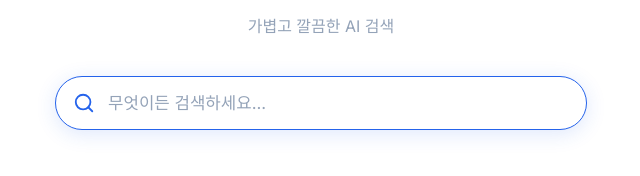
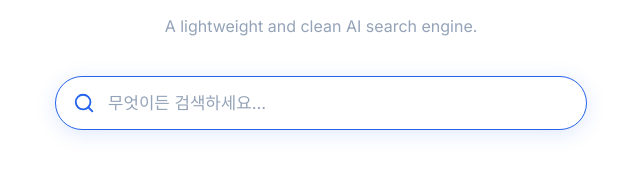
Before and after one commit to llaa33219/helium-search, a website: page frontend/index.html in a window 1280 px wide. Shown: the part 372-548 px from the top of the page, without its empty margins (319-959 px from the left). Drawn offline with Linux system fonts and the light colour scheme.

Commit message:
chore: translate description to English

```diff
--- a/frontend/index.html
+++ b/frontend/index.html
@@ -4,9 +4,9 @@
   <meta charset="UTF-8">
   <meta name="viewport" content="width=device-width, initial-scale=1.0">
   <title>Helium Search</title>
-  <meta name="description" content="가볍고 깔끔한 AI 검색엔진. 답만 주고, 군더더기 없다.">
+  <meta name="description" content="A lightweight and clean AI search engine.">
   <meta property="og:title" content="Helium Search">
-  <meta property="og:description" content="가볍고 깔끔한 AI 검색엔진">
+  <meta property="og:description" content="A lightweight and clean AI search engine.">
   <meta property="og:type" content="website">
   <meta name="theme-color" content="#2563eb">
   <link rel="preconnect" href="https://fonts.googleapis.com">
@@ -22,7 +22,7 @@
       <h1 class="brand">
         <span class="brand-he">He</span>lium
       </h1>
-      <p class="tagline">가볍고 깔끔한 AI 검색</p>
+      <p class="tagline">A lightweight and clean AI search engine.</p>
       <form class="search-form search-form--home" id="home-search-form">
         <div class="search-input-wrap">
           <svg class="search-icon" viewBox="0 0 24 24" fill="none" stroke="currentColor" stroke-width="2" stroke-linecap="round" stroke-linejoin="round">
--- a/package.json
+++ b/package.json
@@ -2,7 +2,7 @@
   "name": "helium-search",
   "version": "1.0.0",
   "private": true,
-  "description": "가볍고 깔끔한 AI 검색엔진",
+  "description": "A lightweight and clean AI search engine.",
   "scripts": {
     "dev": "wrangler dev",
     "deploy": "wrangler deploy"
```
Also changed, not shown: README.md.
